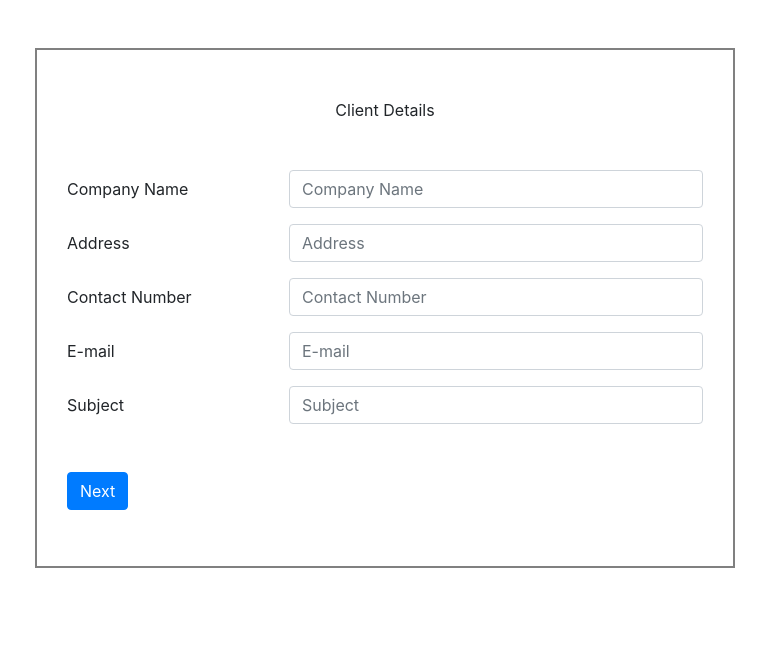
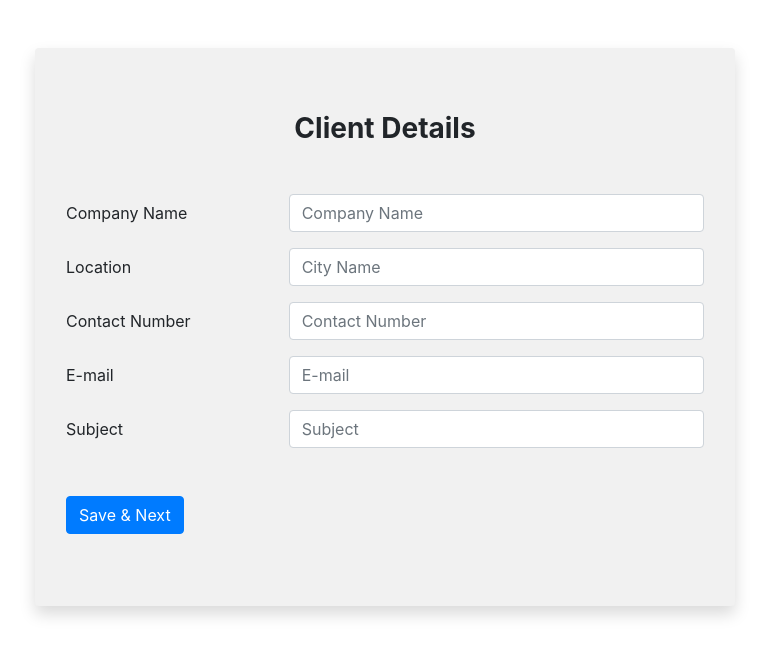
Before and after one commit to anmol-a1/flamincotech-project, a Django app: page /user/createquotation/ in a window 1280 px wide. Shown: the top 656 px of the page, without its empty margins (255-1024 px from the left). Run offline with Django 3.2, Linux system fonts and the light colour scheme; some libraries are stand-ins or nearby versions.

```diff
--- a/flamincotech/templates/Admin1/history.html
+++ b/flamincotech/templates/Admin1/history.html
@@ -11,9 +11,9 @@
 </head>
 
 <body>
-    <div style="width: 900px;border: 2px solid grey;" class="container my-5">
+    <div style="width: 900px;background-color: rgb(241, 241, 241);" class="container my-5 shadow p-3 mb-5 rounded">
         <div style="text-align: center;" class="container my-5">
-            <p>Client History</p>
+            <h3><b>Client History</b></h3>
         </div>
         <table <div class="container my-5">
             <form class="my-5">
--- a/flamincotech/templates/Admin1/trackp.html
+++ b/flamincotech/templates/Admin1/trackp.html
@@ -11,9 +11,9 @@
 </head>
 
 <body>
-    <div style="width: 900px;border: 2px solid grey;" class="container my-5">
+    <div style="width: 900px;background-color: rgb(241, 241, 241);" class="container my-5 shadow p-3 mb-5 rounded">
         <div style="text-align: center;" class="container my-5">
-            <p>Track Proposol</p>
+            <h3><b>Track Proposal</b></h3>
         </div>
         <table <div class="container my-5">
             <form class="my-5">
--- a/flamincotech/templates/User/clientdetails.html
+++ b/flamincotech/templates/User/clientdetails.html
@@ -11,9 +11,10 @@
 </head>
 
 <body>
-    <div id="div1" style="width: 700px;border: 2px solid grey;" class="container my-5 maindiv">
+    <div id="div1" style="width: 700px;background-color: rgb(241, 241, 241);"
+        class="container my-5 maindiv shadow p-3 mb-5 rounded">
         <div style="text-align: center;" class="container my-5">
-            <p class=".bg-secondary.bg-gradient">Client Details</p>
+            <h3 class=".bg-secondary.bg-gradient"> <b>Client Details</b> </h3>
         </div>
         <div class="container my-5">
             <form class="my-5">
@@ -24,9 +25,9 @@
                     </div>
                 </div>
                 <div class="form-group row">
-                    <label class="col-sm-4 col-form-label">Address</label>
+                    <label class="col-sm-4 col-form-label">Location</label>
                     <div class="col-sm-8">
-                        <input type="text" class="form-control" placeholder="Address">
+                        <input type="text" class="form-control" placeholder="City Name">
                     </div>
                 </div>
                 <div class="form-group row">
@@ -48,15 +49,22 @@
                     </div>
                 </div>
                 <div class="my-5">
-                    <button id="but1"  type="submit" class="btn btn-primary mb-2 next">Next</button>
+                    <button id="but1" type="submit" class="btn btn-primary mb-2 next">Save & Next</button>
                 </div>
             </form>
         </div>
     </div>
 
-    <div id="inputsheet" class="contanier" >
-        <form id="div2" hidden class="maindiv" style="width: 800px;margin: 20px auto;border: 2px solid grey;padding: 30px;">
+    <div id="inputsheet" class="contanier">
 
+        <form id="div2" hidden class="maindiv shadow p-3 mb-5 rounded"
+            style="width: 800px;margin: 20px auto;padding: 50px;padding-right: 50px;background-color: rgb(241, 241, 241);">
+            <div style="margin-left: 20px;">
+                <h4>
+                    <p>General Details</p>
+                </h4>
+            </div>
+            <div style="margin: 20px;">
                 <div class="form-group row">
                     <label class="col" for="exampleFormControlTextarea1">Number of Site(s) / Building(s) </label>
                     <input type="number" class="form-control col" rows="3"></input>
@@ -88,6 +96,11 @@
                         <option value="2">ZigBee Variant</option>
                     </select>
                 </div>
+                <hr>
+
+                <h4>
+                    <p>Spazio Solutions Details</p>
+                </h4>
                 <div class="form-group row">
                     <label class="col" for="exampleFormControlTextarea1">Enter Total Number of Desks</label>
                     <input onchange="DOS4()" id="d10" type="number" placeholder="Enter 0 if not required"
@@ -122,7 +135,8 @@
                     </select>
                 </div>
                 <div class="form-group row">
-                <label class="col" for="exampleFormControlTextarea1">For Desk Occupancy sensors, do you prefer 2 Yrs or
+                    <label class="col" for="exampleFormControlTextarea1">For Desk Occupancy sensors, do you prefer 2 Yrs
+                        or
                         4 Yrs Battery Life </label>
                     <select id="d15" onchange="DOS4()" class="form-control col">
                         <option selected value="0">Select</option>
@@ -159,11 +173,14 @@
                         card based check-in</label>
                     <input type="number" placeholder="Enter '0' if not Applicable" class="form-control col"
                         rows="3"></input>
-            </div>
+                </div><hr>
+                <h4>
+                    <p>Rest Room Solutions Details</p>
+                </h4>
                 <div class="form-group row">
                     <label class="col" for="exampleFormControlTextarea1">Enter Number of Restrooms</label>
-                <input onchange="rilpc()" type="number" placeholder="Enter '0' if not required" class="form-control col"
-                    id="d21" rows="3"></input>
+                    <input onchange="rilpc()" type="number" placeholder="Enter '0' if not required"
+                        class="form-control col" id="d21" rows="3"></input>
                 </div>
                 <div class="form-group row">
                     <label class="col" for="exampleFormControlTextarea1">Restroom Solution Options</label>
@@ -172,11 +189,15 @@
                         <option value="0">Enter '0' if not required</option>
                         <option value="1">Enter '1' for Only People count</option>
                         <option value="2">Enter '2' for Only Wet floor detection sensor</option>
-                    <option value="3">Enter '3' for People Count + Wet floor detection sensor - Not Available</option>
+                        <option value="3">Enter '3' for People Count + Wet floor detection sensor - Not Available
+                        </option>
                         <option value="4">Enter '4' for Odour + Wet floor detection sensor</option>
                         <option value="5">Enter '5' for People count + Odour + Wet floor detection sensor</option>
                     </select>
-            </div>
+                </div><hr>
+                <h4>
+                    <p>IAQ Solutions Details</p>
+                </h4>
                 <div class="form-group row">
                     <label class="col" for="exampleFormControlTextarea1">IAQ Solution Option</label>
                     <select onchange="wsnre()" id="d24" class="form-control col">
@@ -187,38 +208,50 @@
                         <option value="2">Enter '2' for Partial Sensor with T+RH, Co2, tVOC</option>
                         <option value="3">Enter '3' for IAQ A & P</option>
                     </select>
-            </div>
+                </div><hr>
+                <h4>
+                    <p>Wayfinding</p>
+                </h4>
                 <div class="form-group row">
-                <label class="col" for="exampleFormControlTextarea1">Enter the Required Point of Interest or '0' if not
+                    <label class="col" for="exampleFormControlTextarea1">Enter the Required Point of Interest or '0' if
+                        not
                         required</label>
                     <input type="number" id="d26" class="form-control col" onchange="wipi()" rows="3"></input>
-            </div>
+                </div><hr>
+                <h4>
+                    <p>Feedback Management</p>
+                </h4>
                 <div class="form-group row">
-                <label class="col" for="exampleFormControlTextarea1">Enter the Required Point of Interest or '0' if not
+                    <label class="col" for="exampleFormControlTextarea1">Enter the Required Point of Interest or '0' if
+                        not
                         required</label>
                     <input id="d28" onchange="fipi()" type="number" class="form-control col" rows="3"></input>
-            </div>
+                </div><hr>
+                <h4>
+                    <p>Automate</p>
+                </h4>
                 <div class="form-group row">
                     <label class="col" for="exampleFormControlTextarea1">Enter the License Type Required</label>
                     <input type="number" placeholder="Enter '1' for Basic License
 Enter '2' for Permium Licesne" class="form-control col" rows="3"></input>
                 </div>
                 <div class="form-group row">
-                <label class="col" for="exampleFormControlTextarea1">Enter the Number of Point or KPI required</label>
+                    <label class="col" for="exampleFormControlTextarea1">Enter the Number of Point or KPI
+                        required</label>
                     <input type="number" class="form-control col" rows="3"></input>
                 </div> <button id="but2" type="submit" class="btn btn-primary mb-2 prev">Previous</button>
-                <button id="ijk2" onclick="saveautovalues()" type="submit" class="btn btn-primary mb-2 next">Next</button>
-
+                <button id="ijk2" onclick="saveautovalues()" type="submit"
+                    class="btn btn-primary mb-2 next">Next</button>
+            </div>
         </form>
 
-        <form hidden class="maindiv" id="div3" style="width: 800px;margin: 20px auto;border: 2px solid grey;padding: 30px;" action="" method="post">
+        <form hidden class="maindiv shadow p-3 mb-5 rounded" id="div3"
+            style="width: 800px;margin: 20px auto;padding: 30px;background-color: rgb(241, 241, 241);" action="" method="post">
 
-            <br>
-            <hr>
-            <br>
-
+                <h4>
                     <p>Software Details</p>
-            <div class="form-group row">
+                </h4><hr>
+            <div class="form-group row" style="margin: 20px;">
                 <label class="col" for="exampleFormControlTextarea1">Total Number of Kiosk Licenses</label>
                 <input id="s1" type="number" class="form-control col" rows="3"></input>
             </div>
@@ -279,9 +312,9 @@ Enter '2' for Permium Licesne" class="form-control col" rows="3"></input>
                 <label class="col" for="exampleFormControlTextarea1">Total IAQ Points</label>
                 <input id="s14" type="number" class="form-control col" rows="3"></input>
             </div>
-            <br>
-            <hr>
+            <h4>
                 <p>Hardware Details</p>
+            </h4><hr>
             <div class="form-group row">
                 <label class="col" for="exampleFormControlTextarea1">DB -Spazio Desk Occupancy Sensor with 4 Year
                     battery life</label>
@@ -492,12 +525,12 @@ Enter '2' for Permium Licesne" class="form-control col" rows="3"></input>
             }
             wsnre();
         }
-        function saveautovalues(){
-            for(let i=0;i<14;i++){
-                softwaredetails[i].id=document.getElementById('s'+(i+1)).value;
+        function saveautovalues() {
+            for (let i = 0; i < 14; i++) {
+                softwaredetails[i].id = document.getElementById('s' + (i + 1)).value;
             }
-            for(let i=0;i<15;i++){
-                hardwaredetails[i].id=document.getElementById('h'+(i+1)).value;
+            for (let i = 0; i < 15; i++) {
+                hardwaredetails[i].id = document.getElementById('h' + (i + 1)).value;
             }
         }
         function wsnre() {
@@ -676,17 +709,17 @@ Enter '2' for Permium Licesne" class="form-control col" rows="3"></input>
         document.querySelectorAll('.prev').forEach(item => {
             item.addEventListener('click', event => {
                 event.preventDefault();
-                console.log(typeof(item.id));
-                let abc=(item.id).substr(3,1);
-                abc=abc-1;
+                console.log(typeof (item.id));
+                let abc = (item.id).substr(3, 1);
+                abc = abc - 1;
                 let eleme = 'div' + abc;
                 document.querySelectorAll('.maindiv').forEach(item2 => {
-                    if(item2.id===eleme){
-                        item2.hidden=false;
+                    if (item2.id === eleme) {
+                        item2.hidden = false;
 
                     }
-                    else{
-                        item2.hidden=true;
+                    else {
+                        item2.hidden = true;
                     }
                 })
 
@@ -696,20 +729,20 @@ Enter '2' for Permium Licesne" class="form-control col" rows="3"></input>
         document.querySelectorAll('.next').forEach(item => {
             item.addEventListener('click', event => {
                 event.preventDefault();
-                console.log(typeof(item.id));
-                let abc=(item.id).substr(3,1);
-                abc=parseInt(abc)+1;
+                console.log(typeof (item.id));
+                let abc = (item.id).substr(3, 1);
+                abc = parseInt(abc) + 1;
                 console.log(abc);
                 let eleme = 'div' + abc;
                 console.log(eleme);
                 document.querySelectorAll('.maindiv').forEach(item2 => {
                     console.log(item2.id);
-                    if(item2.id===eleme){
-                        item2.hidden=false;
+                    if (item2.id === eleme) {
+                        item2.hidden = false;
 
                     }
-                    else{
-                        item2.hidden=true;
+                    else {
+                        item2.hidden = true;
                     }
                 })
 
--- a/flamincotech/templates/User/history.html
+++ b/flamincotech/templates/User/history.html
@@ -15,9 +15,9 @@
 
 <body>
 
-    <div style="width: 900px;border: 2px solid grey;" class="container my-5">
+    <div style="width: 900px;background-color: rgb(241, 241, 241);margin: 20px auto;" class="container my-5 shadow p-3 mb-5 rounded">
         <div style="text-align: center;" class="container my-5">
-            <p>Client History</p>
+            <h3><b><p>Client History</p></b></h3>
         </div>
         <table <div class="container my-5">
             <form class="my-5">
--- a/flamincotech/templates/User/index.html
+++ b/flamincotech/templates/User/index.html
@@ -33,8 +33,7 @@
                 </li>
             </ul>
             <form class="form-inline my-2 my-lg-0">
-                <input class="form-control mr-sm-2" type="search" placeholder="Search" aria-label="Search">
-                <button class="btn btn-outline-success my-2 my-sm-0" type="submit">Search</button>
+                <button class="btn btn-outline-danger my-2 my-sm-0" type="submit">Logout</button>
             </form>
         </div>
     </nav>
```
Also changed, not shown: flamincotech/templates/Admin1/registeruser.html (+15 -18 lines), flamincotech/templates/signinsignup.html (+8 -10 lines), flamincotech/db.sqlite3. Lines whose indentation alone changed are shown as unchanged.
